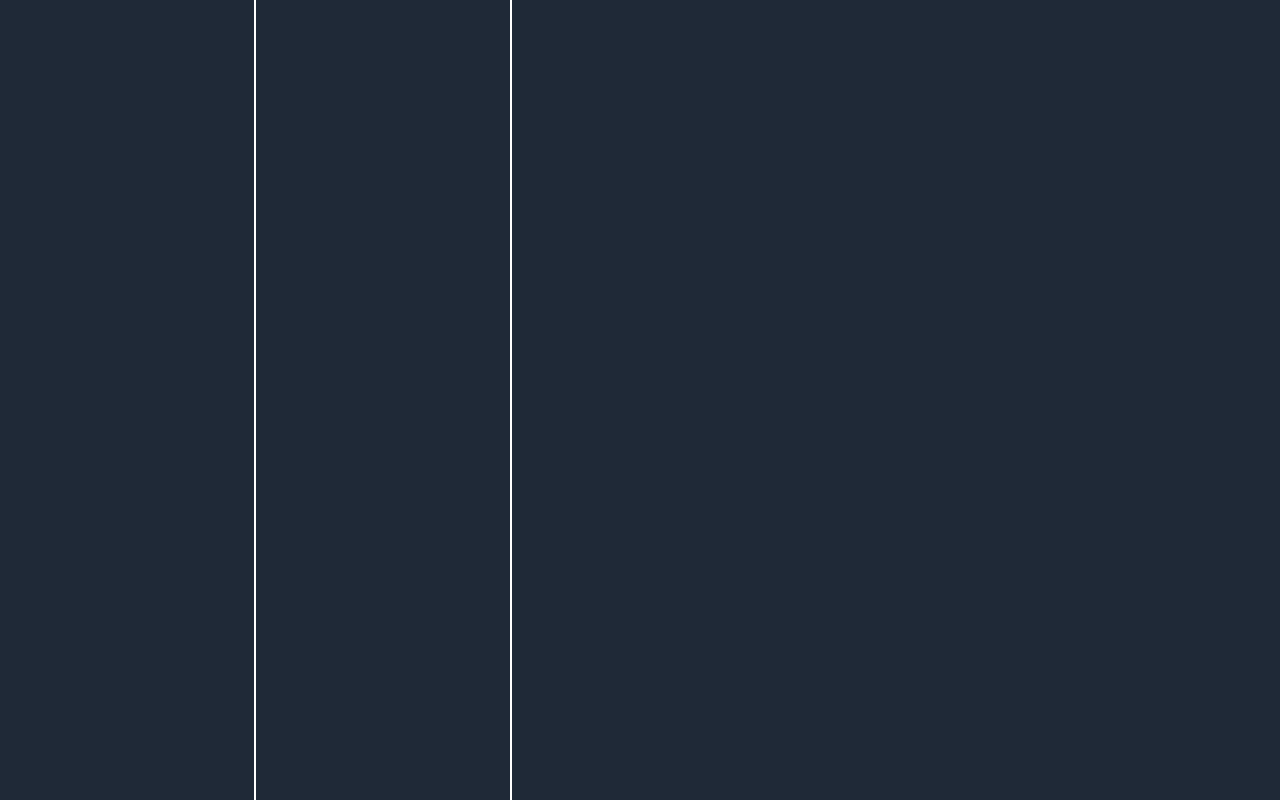
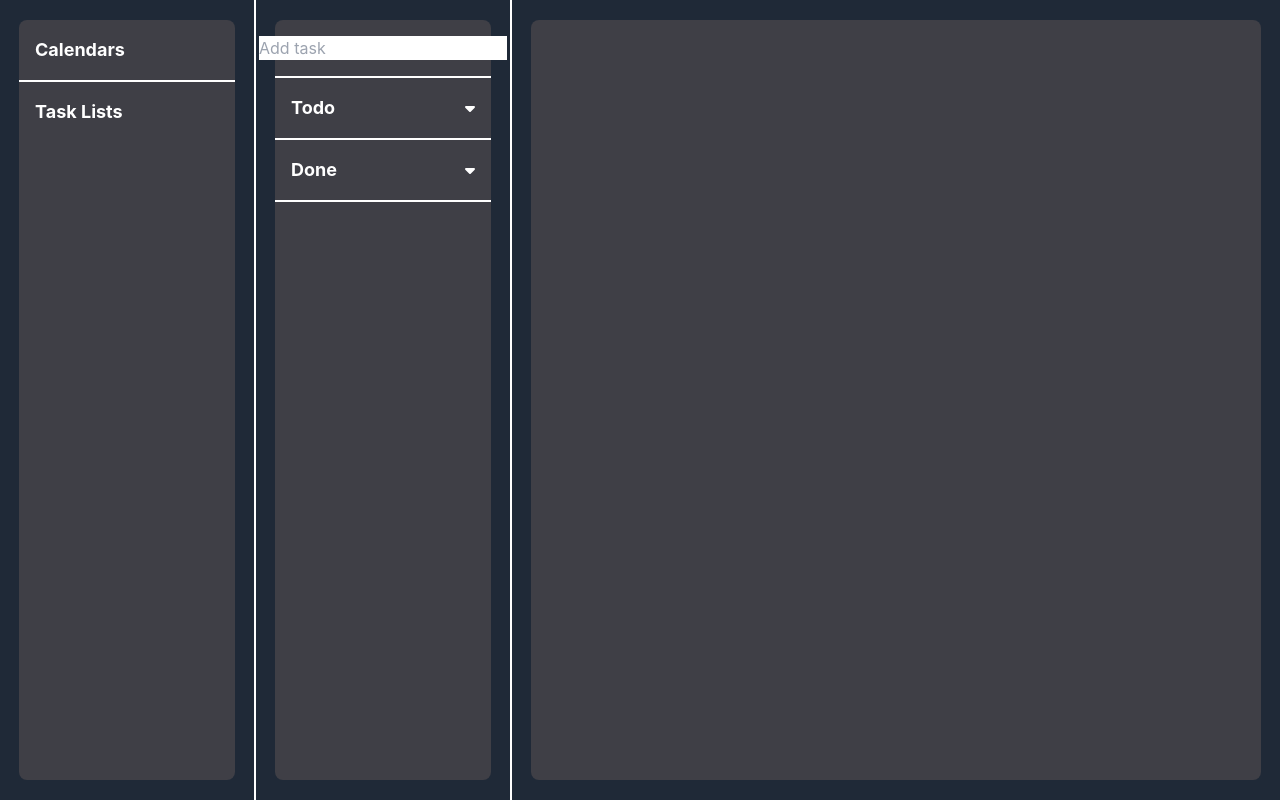
Before and after one commit to sidgames5/azul, a React (Create React App) app: page / in a window 1280 px wide. Built offline with nearby package versions, Linux system fonts and the light colour scheme.

Commit message:
Add FontAwesome icons and enhance App layout

```diff
--- a/package.json
+++ b/package.json
@@ -3,6 +3,9 @@
   "version": "0.1.0",
   "private": true,
   "dependencies": {
+    "@fortawesome/fontawesome-svg-core": "^6.7.2",
+    "@fortawesome/free-solid-svg-icons": "^6.7.2",
+    "@fortawesome/react-fontawesome": "^0.2.2",
     "@testing-library/dom": "^10.4.0",
     "@testing-library/jest-dom": "^6.6.3",
     "@testing-library/react": "^16.2.0",
--- a/src/App.jsx
+++ b/src/App.jsx
@@ -1,13 +1,50 @@
+import { faCaretDown } from "@fortawesome/free-solid-svg-icons";
+import { FontAwesomeIcon } from "@fortawesome/react-fontawesome";
+
 export default function App() {
     return <main className="flex w-screen h-screen bg-gray-800">
-        <div className="w-1/5 h-full border-white border-r-2">
+        <div className="w-1/5 h-full border-white border-r-2 flex flex-col items-center justify-center align-middle">
             {/* Sidebar */}
+            <div className="bg-zinc-700 w-[85%] h-[95%] rounded-lg flex flex-col">
+                <div className="flex flex-col items-center w-full h-fit border-b-2 border-white p-4">
+                    <h1 className="text-left self-start text-lg font-bold">Calendars</h1>
+                </div>
+                <div className="flex flex-col items-center w-full h-fit p-4">
+                    <h1 className="text-left self-start text-lg font-bold">Task Lists</h1>
+                </div>
+            </div>
         </div>
-        <div className="w-1/5 h-full border-white border-r-2">
+        <div className="w-1/5 h-full border-white border-r-2 flex flex-col items-center justify-center align-middle">
             {/* Tasks */}
+            <div className="bg-zinc-700 w-[85%] h-[95%] rounded-lg flex flex-col">
+                <div className="flex flex-col items-center w-full h-fit border-b-2 border-white p-4">
+                    <div>
+                        <input type="text" name="name" id="name" placeholder="Add task" />
+                        {/* TODO: add create button */}
+                    </div>
+                </div>
+                <div className="flex flex-col items-center w-full h-fit border-b-2 border-white p-4">
+                    <div className="w-full flex flex-row items-center justify-between">
+                        <h1 className="text-left self-start text-lg font-bold">Todo</h1>
+                        <FontAwesomeIcon icon={faCaretDown} className="cursor-pointer" onClick={() => {
+                            // TODO: collapse/expand div
+                        }} />
+                    </div>
+                </div>
+                <div className="flex flex-col items-center w-full h-fit border-b-2 border-white p-4">
+                    <div className="w-full flex flex-row items-center justify-between">
+                        <h1 className="text-left self-start text-lg font-bold">Done</h1>
+                        <FontAwesomeIcon icon={faCaretDown} className="cursor-pointer" onClick={() => {
+                            // TODO: collapse/expand div
+                        }} />
+                    </div>
+                </div>
+            </div>
         </div>
-        <div className="w-3/5 h-full">
+        <div className="w-3/5 h-full flex flex-col items-center justify-center align-middle">
             {/* Calendar */}
+            <div className="bg-zinc-700 w-[95%] h-[95%] rounded-lg">
+            </div>
         </div>
     </main>;
 }
--- a/src/index.css
+++ b/src/index.css
@@ -9,6 +9,7 @@ body {
         sans-serif;
     -webkit-font-smoothing: antialiased;
     -moz-osx-font-smoothing: grayscale;
+    color: white;
 }
 
 code {
```
Also changed, not shown: 1 other file (tests, documents, lock files or other folders).
